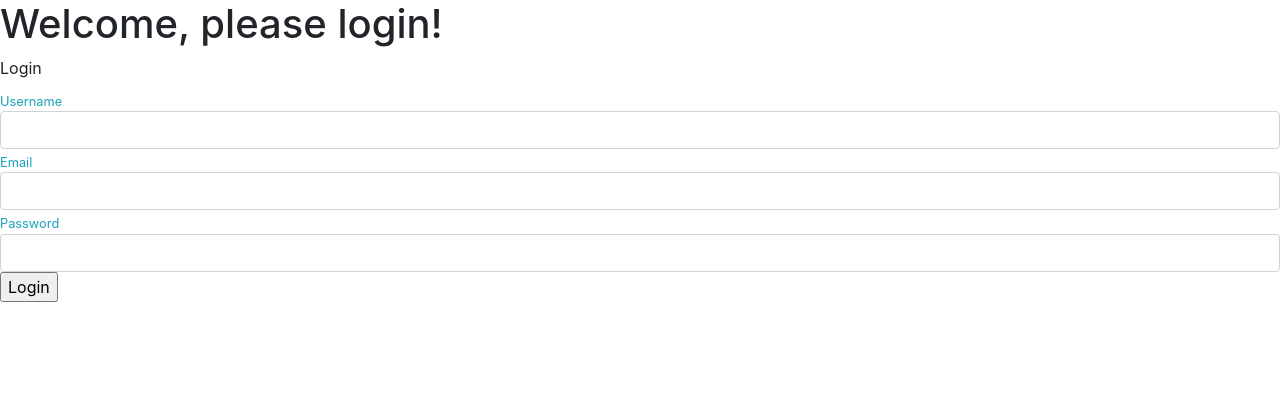
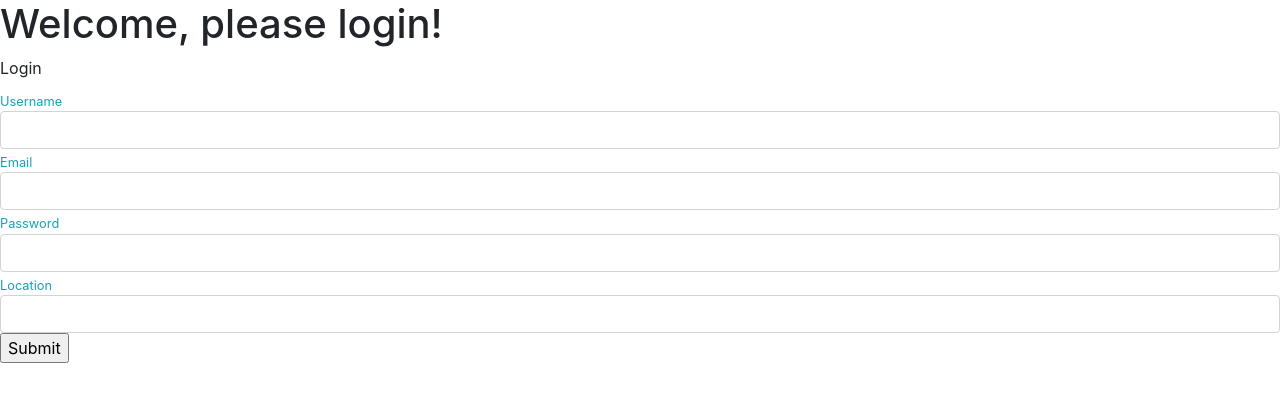
Before and after one commit to sshantel/eureka, a Flask app: template templates/login.html in a window 1280 px wide. Shown: the top 402 px of the page. Run offline with Flask 2, Linux system fonts and the light colour scheme; the template is opened without the code that fills it, so the values that code supplies are empty; some libraries are stand-ins or nearby versions.

Commit message:
added user login

```diff
--- a/crud.py
+++ b/crud.py
@@ -1,8 +1,8 @@
 """ CRUD operations """
 
-from model import db, User, CreateRecipe, SavedRecipe, RecipeIngredient, Ingredient, connect_to_db
+from model import connect_to_db, db, User, CreateRecipe, SavedRecipe, RecipeIngredient, Ingredient
 
-def create_user(username, email):
+def create_user(username, email,password, location_of_user):
     """ Create and return a new user """
 
     user =  User(username = username,
--- a/model.py
+++ b/model.py
@@ -117,5 +117,4 @@ def connect_to_db(flask_app, db_uri='postgresql:///recipe', echo=False):
 
 if __name__ == '__main__':
     from server import app
-
     connect_to_db(app)
--- a/server.py
+++ b/server.py
@@ -1,7 +1,5 @@
 """Server for recipe website."""
 
-#json for users
-#json for savedrecipes
 from flask import (Flask, render_template, request, flash, session, redirect)
 
 from model import connect_to_db
@@ -16,8 +14,6 @@ import crud
 from pprint import pformat
 
 
-
-
 app = Flask(__name__)
 
 app.secret_key = "dev"
@@ -25,23 +21,39 @@ app.jinja_env.undefined = StrictUndefined
 
 API_KEY = os.environ["SPOONACULAR_KEY"]
 
-@app.route('/',methods = ['GET', 'POST'])
-def login():
+@app.route('/')
+def homepage():
     """View homepage and login."""
+    return render_template('login.html')
+
+@app.route('/search', methods=['POST'])
+def search():
+    """User searches for ingredient and amount of time they
+    want to spend"""
+    username = request.form.get('username')
+    print(username)
+
     email = request.form.get('email')
+    print(email)
+
     password = request.form.get('password')
+    print(password)
+
+    location = request.form.get('location')
+    print(location)
+
     user = crud.get_user_by_email(email)
-
+    print(user)
     if user:
         flash('Cannot create an account with that email. Try again.')
     else:
-        crud.create_user(email, password)
+        crud.create_user(username, email, password, location)
         flash('Account created! Please log in.')
 
     return render_template('homepage.html')
 
 @app.route('/search-results', methods=['GET'])
-def get_ingredient_and_time():
+def search_results():
     input_ingredient = request.args.get('ingredient')
     print(input_ingredient)
     input_time = request.args.get('time')
@@ -78,14 +90,22 @@ def get_ingredient_and_time():
         print(type(int_input_time))
         print(f' Recipe: {recipe_title}.')
 
-    payload2 = {'id' : {id},
+    payload2 = {'id' : {recipe_id},
                 'apiKey': API_KEY}
 
-    response2 = requests.get(url + '{id}/information', params=payload2)
+    response2 = requests.get(url + '/{recipe_id}/information', params=payload2)
+
+    data2= response2.json()
+
+    # id_search_results = data2["results"]
+
+    # for id_search_result in id_search_results:
+    #     print(id_search_result)
 
     return render_template('search-results.html',
                             pformat=pformat,
                             data1=data1,
+                            data2=data2,
                             recipe_title=recipe_title,
                             recipe_id=recipe_id,
                             image=image,
@@ -132,4 +152,5 @@ def recipe_id(recipe_id):
     # return render_template('recipe_details.html')
 
 if __name__ == '__main__':
+    connect_to_db(app)
     app.run(host='0.0.0.0', debug=True)
--- a/templates/login.html
+++ b/templates/login.html
@@ -17,6 +17,7 @@
         class="form-control"
         type="text"
         name="username"
+        required=True
         >
         <small class="form-text text-info">
           Email
@@ -26,16 +27,28 @@
         class="form-control"
         type="text"
         name="email"
+        required=True
         ><small class="form-text text-info">
           Password
         </small>
           <input
         id="password"
         class="form-control"
+        type="password"
+        name="password"
+        required=True
+        >
+        <small class="form-text text-info">
+          Location
+        </small>
+          <input
+        id="location"
+        class="form-control"
         type="text"
-        name="password"
+        name="location"
+        required=True
         >
-        <input type="submit" value="Login">
+        <input type="submit">
 
 
 {% endblock %}
--- a/templates/search-results.html
+++ b/templates/search-results.html
@@ -5,7 +5,7 @@
 {% block content %}
 
   <pre>{{ pformat(data1) }}</pre>
-
+  <pre>{{ pformat(data2) }}</pre>
     <div class="row">
       <div class="col">
         <div id="results-as-json">
```
